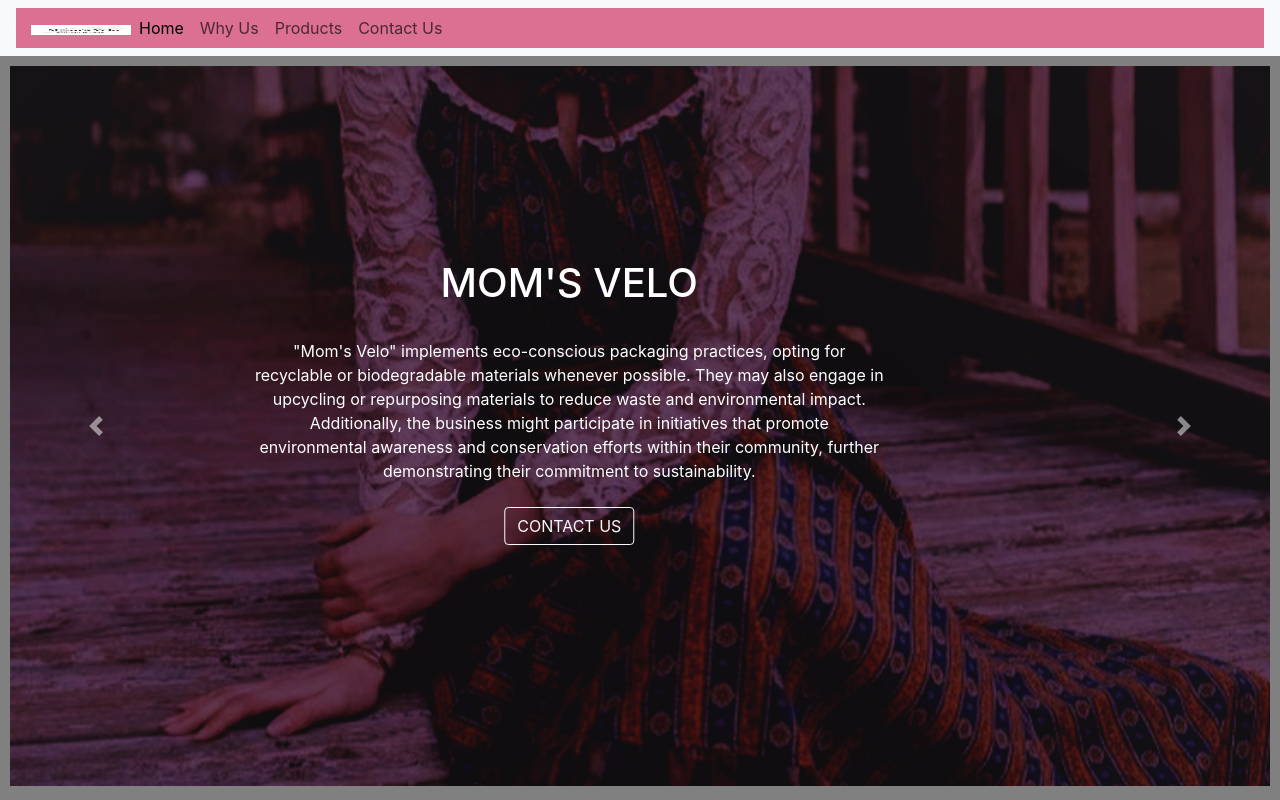
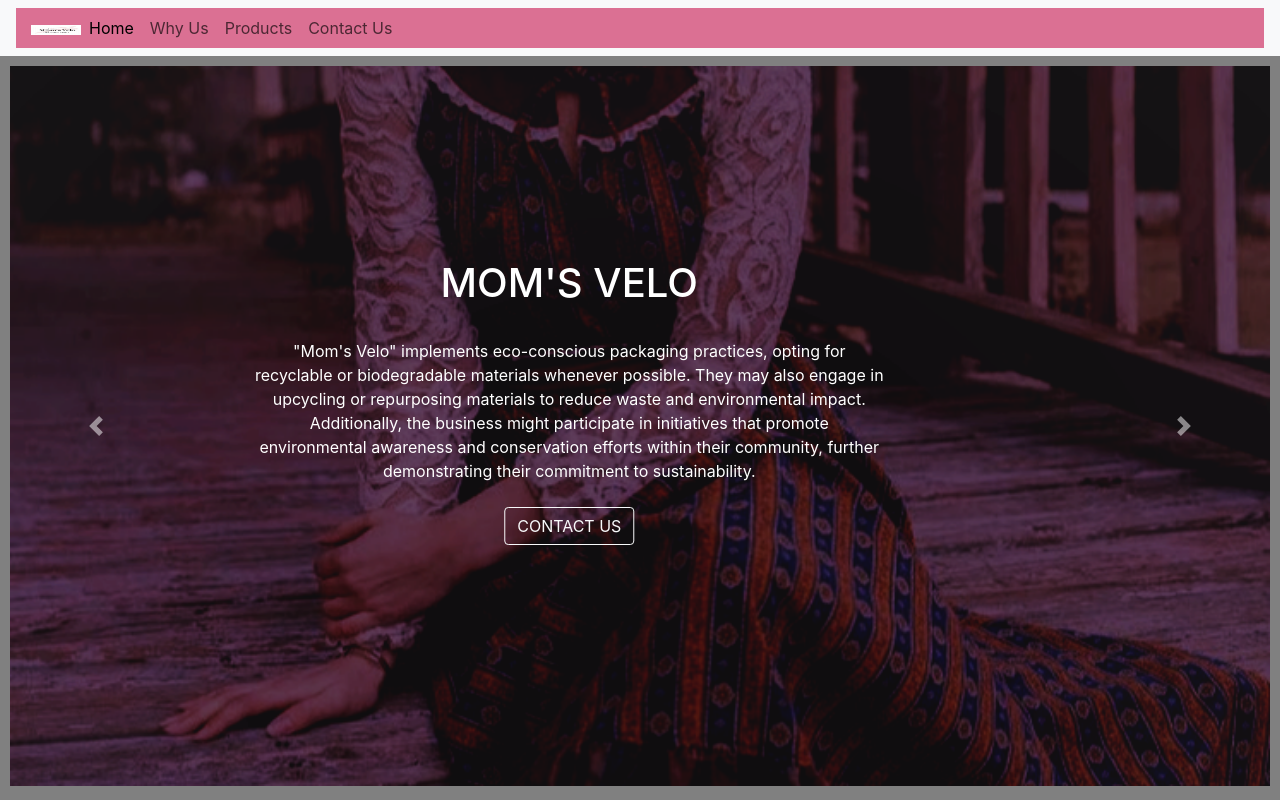
Before and after one commit to RavinduFernando/momsvelo, a plain HTML site: page index.html in a window 1280 px wide. Shown: the top 800 px of the page. Drawn offline with nearby package versions, Linux system fonts and the light colour scheme; files that its build step writes are made by us from their sources.

Commit message:
Update index.html

```diff
--- a/index.html
+++ b/index.html
@@ -25,7 +25,7 @@
         <nav class="navbar navbar-expand-lg bg-body-tertiary">
             <div class="container-fluid">
               <a href="https://www.facebook.com/share/157uN4VYEc/">
-              <img src="images/logo.jpg" alt="Mom's Velo" width="100" height="10">
+              <img src="images/logo.jpg" alt="Mom's Velo" width="50" height="10">
               </a>
               <div class="collapse navbar-collapse" id="navbarNav">
                 <ul class="navbar-nav">
```
